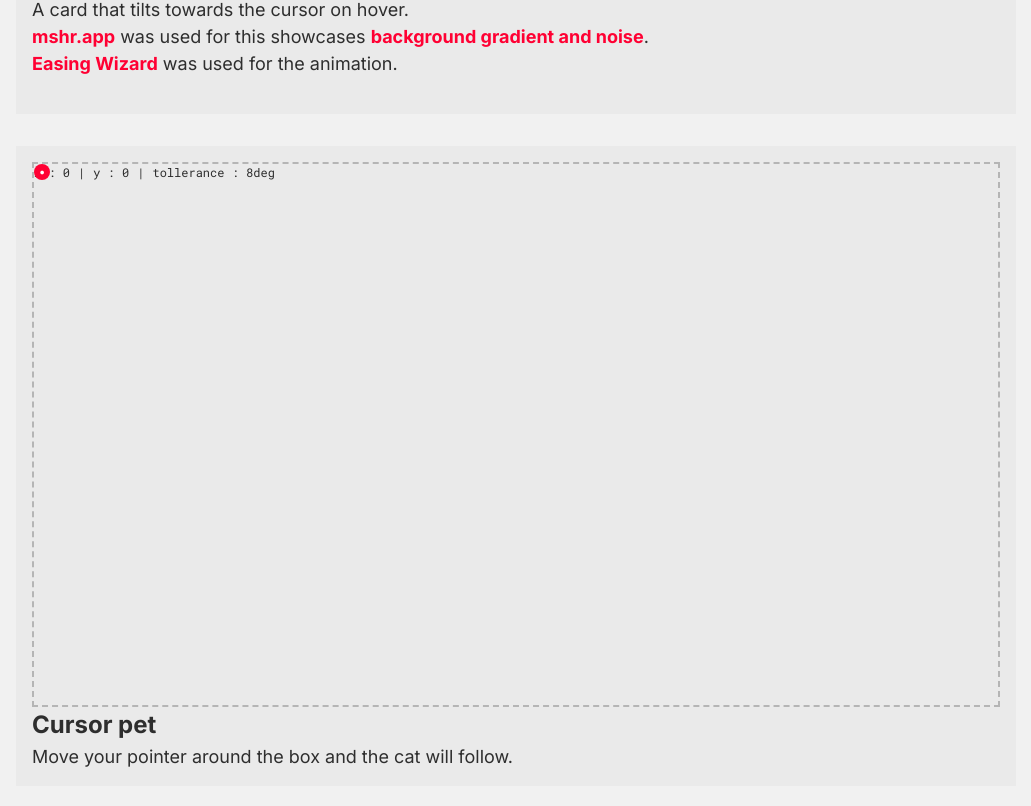
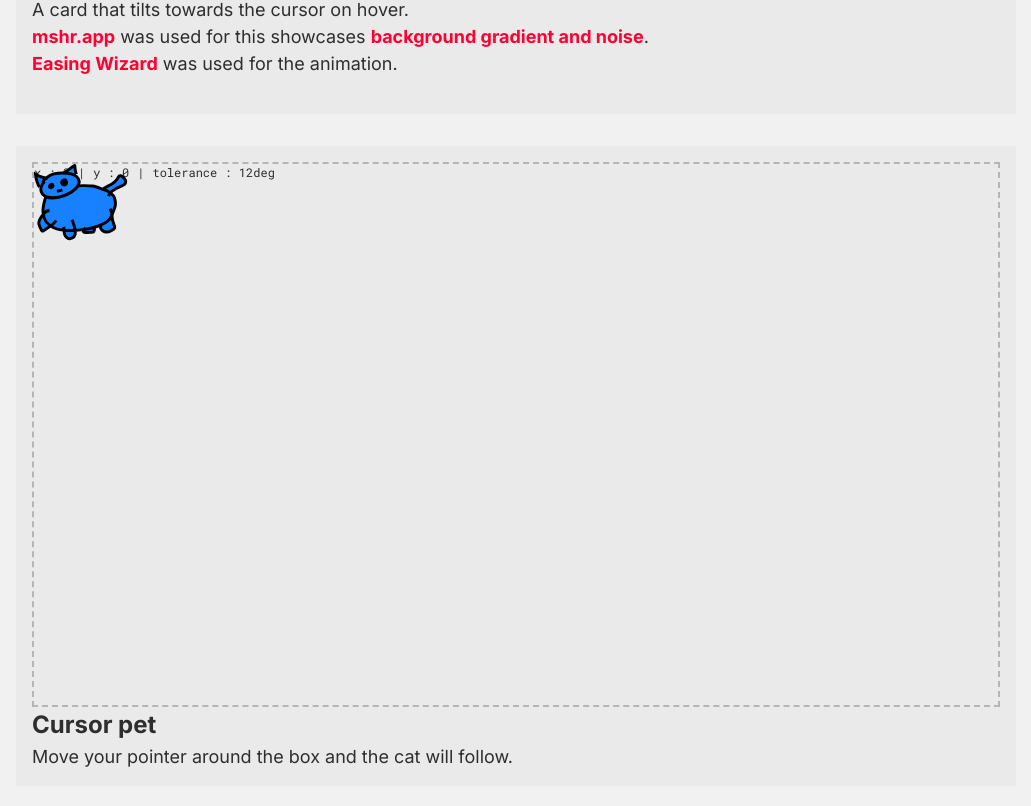
Before and after one commit to BigBadBodyPillow/snippets, a SvelteKit app: page / in a window 1280 px wide. Shown: the part 3570-4376 px from the top of the page, without its empty margins (119-1150 px from the left). Built offline with nearby package versions, Linux system fonts and the light colour scheme.

Commit message:
ASIYGDUASKDI WTFF

```diff
--- a/src/components/Cursor/Cursor.svelte
+++ b/src/components/Cursor/Cursor.svelte
@@ -5,17 +5,20 @@
     y: number;
   }
 
-  const petOffset = 16;
-  const petSize = 16;
+  const petOffset = 10;
+  const petSize = 96;
   const petSpeed = 300;
-  const degreeTolerance = 8;
+  const directionEnterTolerance = 12;
+  const directionExitTolerance = 6;
+  const directionDeadZone = 8;
 
   let petPosition = $state<Coordinates>({ x: 0, y: 0 });
   let moveArea: HTMLDivElement;
   let petElement: HTMLDivElement;
   let moveDuration = $state(0);
   let movementDirections = $state<Direction[]>([]);
-  let directionSymbol = $state('•');
+  // let directionSymbol = $state('•');
+  let petRotation = $state('0');
 
   function clamp(value: number, min: number, max: number) {
     return Math.max(min, Math.min(value, max));
@@ -26,6 +29,16 @@
 
   function setLimit(position: number, padding: number, size: number) {
     return clamp(position, padding, size - padding - petSize);
+  }
+
+  function getCurrentTranslation(): Coordinates {
+    const translation = getComputedStyle(petElement).translate;
+    if (translation === 'none') return petPosition;
+
+    // convert string "12px 8px" to an their own values in numbers
+    const [x, y] = translation.split(' ').map(parseFloat);
+
+    return { x: x, y: y };
   }
 
   function handleMove(event: PointerEvent) {
@@ -39,16 +52,14 @@
 
     const nextX = setLimit(x - petOffset / 2, horizontalPadding, moveArea.clientWidth);
     const nextY = setLimit(y - petOffset / 2, verticalPadding, moveArea.clientHeight);
-    const petBounds = petElement.getBoundingClientRect();
-    const currentX = petBounds.left - area.left - moveArea.clientLeft;
-    const currentY = petBounds.top - area.top - moveArea.clientTop;
+    const currentPosition = getCurrentTranslation();
 
-    moveDuration = (Math.hypot(nextX - currentX, nextY - currentY) / petSpeed) * 1000;
+    const deltaX = nextX - currentPosition.x;
+    const deltaY = nextY - currentPosition.y;
+
+    moveDuration = (Math.hypot(deltaX, deltaY) / petSpeed) * 1000;
     petPosition.x = nextX;
     petPosition.y = nextY;
-
-    const deltaX = nextX - currentX;
-    const deltaY = nextY - currentY;
 
     handleDirection({ x: deltaX, y: deltaY });
     changeSymbol();
@@ -59,50 +70,72 @@
   }
 
   function handleDirection(delta: Coordinates) {
-    const directionTolerance = calcTolerance(degreeTolerance);
-    movementDirections = [];
-
     const horizontalMovement = Math.abs(delta.x);
     const verticalMovement = Math.abs(delta.y);
-    const isHorizontal = verticalMovement <= horizontalMovement * directionTolerance;
-    const isVertical = horizontalMovement <= verticalMovement * directionTolerance;
+    if (Math.hypot(horizontalMovement, verticalMovement) < directionDeadZone) return;
+
+    const hadVerticalDirection = movementDirections.some(
+      (direction) => direction === 'up' || direction === 'down'
+    );
+    const hadHorizontalDirection = movementDirections.some(
+      (direction) => direction === 'left' || direction === 'right'
+    );
+    const horizontalTolerance = calcTolerance(
+      hadVerticalDirection ? directionExitTolerance : directionEnterTolerance
+    );
+    const verticalTolerance = calcTolerance(
+      hadHorizontalDirection ? directionExitTolerance : directionEnterTolerance
+    );
+    const isHorizontal = verticalMovement <= horizontalMovement * horizontalTolerance;
+    const isVertical = horizontalMovement <= verticalMovement * verticalTolerance;
+    const nextDirections: Direction[] = [];
 
     if (!isHorizontal) {
-      if (delta.y < 0) movementDirections.push('up');
-      else if (delta.y > 0) movementDirections.push('down');
+      if (delta.y < 0) nextDirections.push('up');
+      else if (delta.y > 0) nextDirections.push('down');
     }
 
     if (!isVertical) {
-      if (delta.x > 0) movementDirections.push('right');
-      else if (delta.x < 0) movementDirections.push('left');
+      if (delta.x > 0) nextDirections.push('right');
+      else if (delta.x < 0) nextDirections.push('left');
     }
+
+    movementDirections = nextDirections;
   }
 
   function changeSymbol() {
     switch (movementDirections.join(',')) {
       case 'up':
-        directionSymbol = '↑';
+        // directionSymbol = '↑';
+        petRotation = '90';
         break;
       case 'up,right':
-        directionSymbol = '↗';
+        // directionSymbol = '↗';
+        petRotation = '135';
         break;
       case 'right':
-        directionSymbol = '→';
+        // directionSymbol = '→';
+        petRotation = '180';
         break;
       case 'down,right':
-        directionSymbol = '↘';
+        // directionSymbol = '↘';
+        petRotation = '-135';
         break;
       case 'down':
-        directionSymbol = '↓';
+        // directionSymbol = '↓';
+        petRotation = '-90';
         break;
       case 'down,left':
-        directionSymbol = '↙';
+        // directionSymbol = '↙';
+        petRotation = '-45';
         break;
       case 'left':
-        directionSymbol = '←';
+        // directionSymbol = '←';
+        petRotation = '0';
         break;
       case 'up,left':
-        directionSymbol = '↖';
+        // directionSymbol = '↖';
+        petRotation = '45';
         break;
     }
   }
@@ -113,7 +146,9 @@
     <div
       class="pet"
       bind:this={petElement}
-      style="--direction:'{directionSymbol}'; --move-duration: {moveDuration}ms; transform: translate({petPosition.x}px, {petPosition.y}px)"
+      // style=" --move-duration: {moveDuration}ms; translate: {petPosition.x}px {petPosition.y}px; rotate: {petRotation}deg"
+      style="--move-duration: {moveDuration}ms; translate: {petPosition.x}px {petPosition.y}px; rotate: {petRotation}deg"
+      // style="--direction:'{directionSymbol}'; --move-duration: {moveDuration}ms; translate: {petPosition.x}px {petPosition.y}px"
       aria-hidden="true"
     ></div>
 
@@ -122,7 +157,7 @@
       <div class="separator">|</div>
       <span>y : {petPosition.y}</span>
       <div class="separator">|</div>
-      <span>tollerance : {degreeTolerance}deg</span>
+      <span>tolerance : {directionEnterTolerance}deg</span>
       <div class="separator">{movementDirections.length ? '|' : undefined}</div>
       <span>{movementDirections.length ? movementDirections.join(', ') : undefined}</span>
     </div>
@@ -144,7 +179,8 @@
   }
 
   .demo {
-    --pet-size: 16px;
+    /* --pet-size: 52px; */
+    --pet-size: 96px;
 
     width: 100%;
     aspect-ratio: 16/9;
@@ -154,21 +190,31 @@
   }
 
   .pet {
+    --rotation: 0deg;
     position: absolute;
-    top: 0;
-    left: 0;
+    /* top: 50%;
+    left: 50%; */
+    /* transform: translate(-50%, -50%); */
     width: var(--pet-size);
     height: var(--pet-size);
-    background-color: var(--accent);
-    border-radius: 100%;
+    /* background-color: var(--accent); */
+    /* border-radius: 100%; */
+
+    background: url('$lib/assets/cat.svg');
+    /* background: url('$lib/assets/output.gif');
+    background-size: cover;
+    background-position: center; */
+    background-repeat: no-repeat;
     pointer-events: none;
+    will-change: transform;
+    rotate: var(--rotation);
 
-    transition: transform var(--move-duration) linear;
+    transition: translate var(--move-duration) linear;
   }
 
   .pet::before {
     content: var(--direction);
-    font-size: var(--font-12);
+    /* font-size: var(--font-12); */
     line-height: 0;
     color: rgb(255, 255, 255);
     position: absolute;
```
Also changed, not shown: src/lib/assets/cat.svg (added), 1 other file (tests, documents, lock files or other folders).
